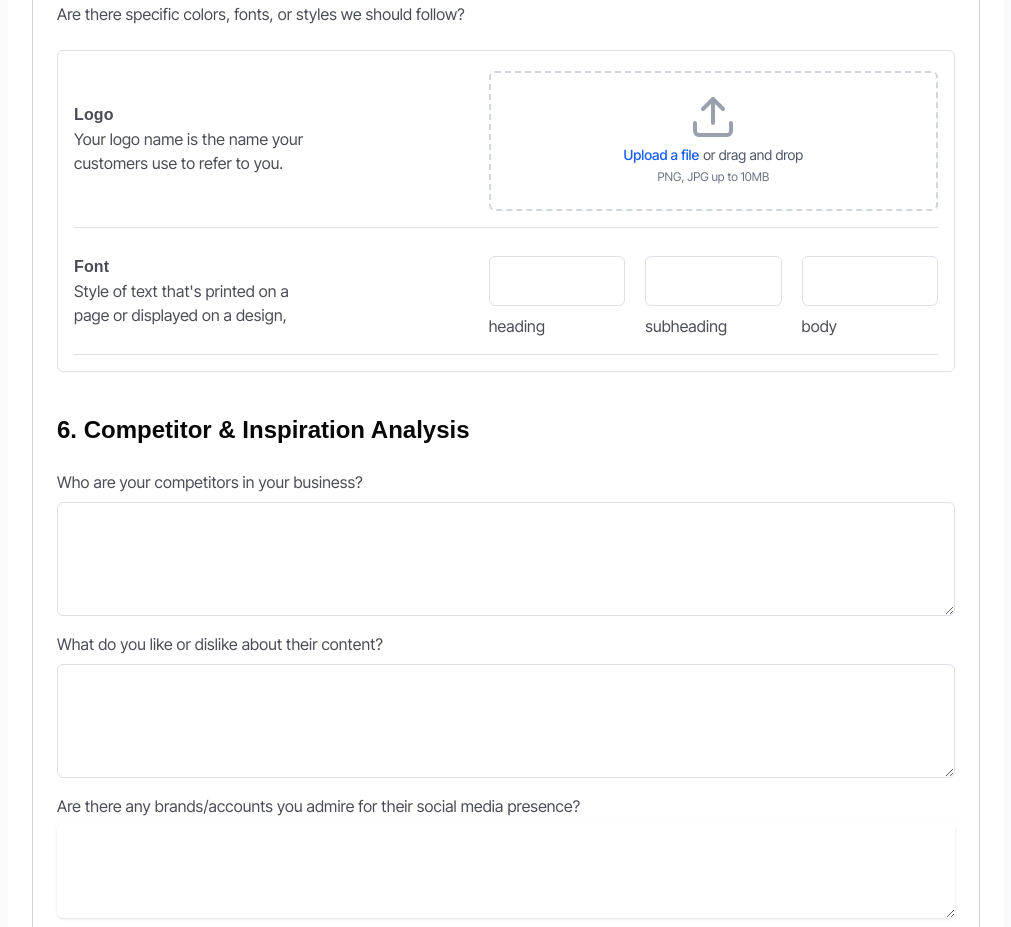
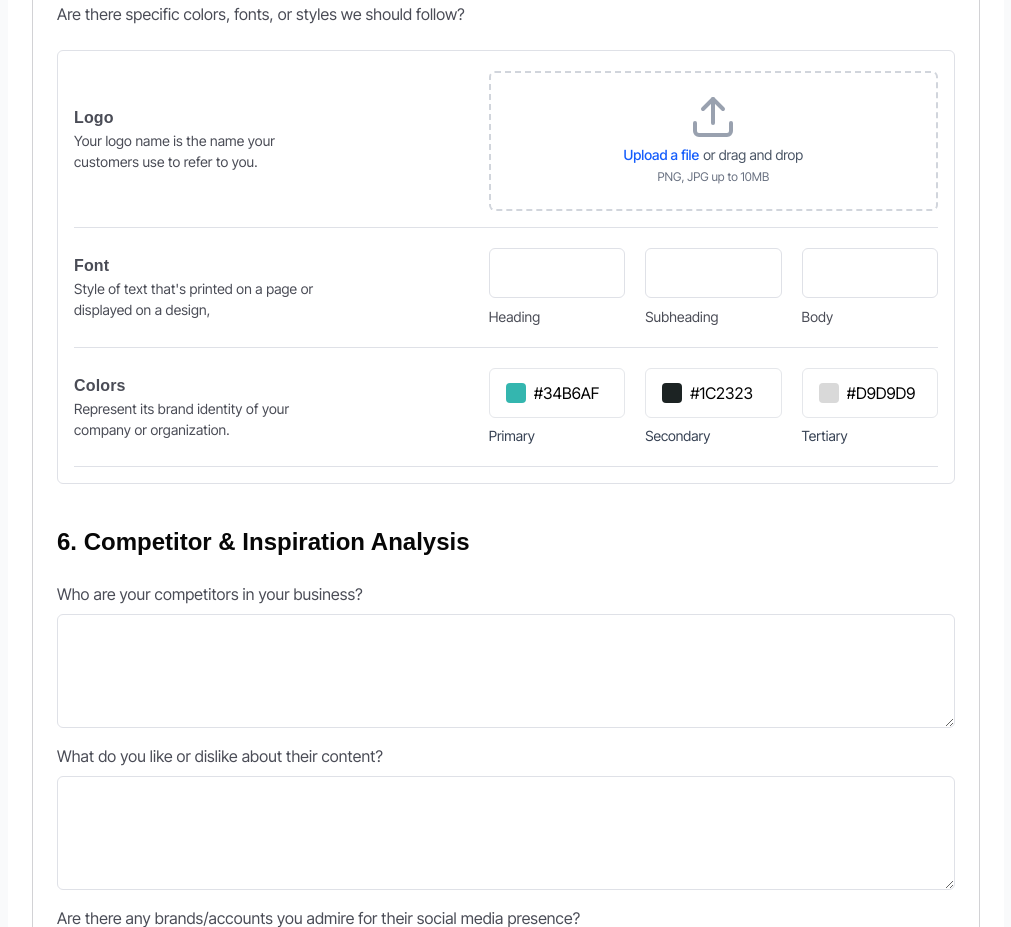
Before and after one commit to backbencherstudio/social-media-management, a Next.js app: page /client-questionery in a window 1280 px wide. Shown: the part 2300-3227 px from the top of the page, without its empty margins (134-1145 px from the left). Built offline with nearby package versions, Linux system fonts and the light colour scheme; a web font is replaced by a local one.

Commit message:
color template added on client questionery

```diff
--- a/app/(client)/client-questionery/_component/client-questionery.tsx
+++ b/app/(client)/client-questionery/_component/client-questionery.tsx
@@ -1,10 +1,11 @@
 "use client"
 
-import React from 'react';
+import React, { useState } from 'react';
 import { useForm } from 'react-hook-form';
 import { Send, Upload } from 'lucide-react';
 import Heading from '../../_components/heading-text';
 import ParagraphText from '../../_components/paragraph-text';
+import { HexColorPicker } from 'react-colorful';
 
 type FormData = {
   businessName: string;
@@ -40,15 +41,44 @@ type FormData = {
     subheading: string;
     body: string;
   };
+  colorSelect: {
+    primary: string;
+    secondary: string;
+    tertiary: string;
+  };
 };
 
 export default function ClientQuestioneryComponet() {
   const {
     register,
     handleSubmit,
+    setValue,
     formState: { errors },
-  } = useForm<FormData>();
+  } = useForm<FormData>({
+    defaultValues: {
+      colorSelect: {
+        primary: '#34B6AF',
+        secondary: '#1C2323',
+        tertiary: '#D9D9D9'
+      }
+    }
+  });
 
+  const [colors, setColors] = useState({
+    primary: '#34B6AF',
+    secondary: '#1C2323',
+    tertiary: '#D9D9D9'
+  });
+
+  const [activeColorPicker, setActiveColorPicker] = useState<string | null>(null);
+
+  const handleColorChange = (key: 'primary' | 'secondary' | 'tertiary', value: string) => {
+    setColors(prev => ({
+      ...prev,
+      [key]: value
+    }));
+    setValue(`colorSelect.${key}`, value);
+  };
   const onSubmit = (data: FormData) => {
     console.log(data);
   };
@@ -243,7 +273,7 @@ export default function ClientQuestioneryComponet() {
                   <div className='flex items-center justify-between border-b border-[#DFE1E7] pb-4'>
                     <div className='w-full md:max-w-[29%]'>
                       <h4 className="block text-base leading-[150%] tracking-[.16px] text-[#4A4C56]">Logo</h4>
-                      <p className="block text-base leading-[150%] tracking-[.16px] text-[#4A4C56]">Your logo name is the name your customers use to refer to you.</p>
+                      <p className="block text-sm leading-[150%] tracking-[.16px] text-[#4A4C56]">Your logo name is the name your customers use to refer to you.</p>
                     </div>
                     <div className="mt-1 w-full md:max-w-[52%] flex justify-center px-6 pt-5 pb-6 border-2 border-gray-300 border-dashed rounded-md">
                       <div className="space-y-1 text-center">
@@ -264,26 +294,74 @@ export default function ClientQuestioneryComponet() {
                       </div>
                     </div>
                   </div>
-                  <div className='flex items-center justify-between border-b border-[#DFE1E7] pb-4 pt-4'>
+                  <div className='flex items-center justify-between border-b border-[#DFE1E7] py-5'>
                     <div className='w-full md:max-w-[29%]'>
                       <h4 className="block text-base leading-[150%] tracking-[.16px] text-[#4A4C56]">Font</h4>
-                      <p className="block text-base leading-[150%] tracking-[.16px] text-[#4A4C56]">Style of text that's printed on a page or
+                      <p className="block text-sm leading-[150%] tracking-[.16px] text-[#4A4C56]">Style of text that's printed on a page or
                         displayed on a design,</p>
                     </div>
-                    <div className="mt-1 w-full md:max-w-[52%] flex justify-center  rounded-md">
+                    <div className=" w-full md:max-w-[52%] flex justify-center  rounded-md">
                       <div className="grid grid-cols-1 gap-5 sm:grid-cols-3">
                         {[
-                          ['heading', 'heading'],
-                          ['subheading', 'subheading'],
-                          ['body', 'body'],
+                          ['Heading', 'heading'],
+                          ['Subheading', 'subheading'],
+                          ['Body', 'body'],
                         ].map(([label, key]) => (
                           <div key={key} className='flex flex-col gap-2'>
                             <input
                               type="text"
                               {...register(`fontSelect.${key as keyof FormData["fontSelect"]}`)}
-                              className="mt-2 block w-full rounded-[6px] border border-[#DFE1E7] focus:outline-none py-3 px-2 focus:border-blue-500 focus:ring-blue-500"
+                              className="block w-full rounded-[6px] border border-[#DFE1E7] focus:outline-none py-3 px-2 focus:border-blue-500 focus:ring-blue-500"
                             />
-                            <label className="block text-base leading-[150%] tracking-[.16px] text-[#4A4C56]">{label}</label>
+                            <label className="block text-sm leading-[150%] tracking-[.16px] text-[#4A4C56]">{label}</label>
+                          </div>
+                        ))}
+                      </div>
+                    </div>
+                  </div>
+                  <div className='flex items-center justify-between border-b border-[#DFE1E7]  py-5'>
+                    <div className='w-full md:max-w-[29%] '>
+                      <h4 className="block text-base leading-[150%] tracking-[.16px] text-[#4A4C56]">Colors</h4>
+                      <p className="block text-sm leading-[150%] tracking-[.16px] text-[#4A4C56]">Represent its brand identity of your
+                        company or organization.</p>
+                    </div>
+                    <div className=" w-full md:max-w-[52%] flex justify-center  rounded-md">
+                      <div className="grid grid-cols-1 gap-5 sm:grid-cols-3">
+                        {[
+                          ['Primary', 'primary'],
+                          ['Secondary', 'secondary'],
+                          ['Tertiary', 'tertiary'],
+                        ].map(([label, key]) => (
+                          <div key={key} className="flex flex-col gap-2 relative">
+                            <div className="flex px-4 py-3 gap-2
+                             items-center rounded-md border border-gray-200 overflow-hidden">
+                              <button
+                                type="button"
+                                className="w-5 h-5 rounded-[4px] flex-shrink-0 cursor-pointer  "
+                                style={{ backgroundColor: colors[key as keyof typeof colors] }}
+                                onClick={() => setActiveColorPicker(activeColorPicker === key ? null : key)}
+                              />
+                              <input
+                                type="text"
+                                value={colors[key as keyof typeof colors]}
+                                onChange={(e) => handleColorChange(key as 'primary' | 'secondary' | 'tertiary', e.target.value)}
+                                className="w-full border-none  focus:outline-none focus:ring-0"
+                                {...register(`colorSelect.${key as keyof FormData["colorSelect"]}`)}
+                              />
+                            </div>
+                            {activeColorPicker === key && (
+                              <div className="absolute z-10 top-12 ">
+                                <div className="fixed inset-0 " onClick={() => setActiveColorPicker(null)} />
+                                <div className="relative z-20 ">
+                                  <HexColorPicker
+                                  className=''
+                                    color={colors[key as keyof typeof colors]}
+                                    onChange={(color) => handleColorChange(key as 'primary' | 'secondary' | 'tertiary', color)}
+                                  />
+                                </div>
+                              </div>
+                            )}
+                            <label className="block text-sm text-gray-700">{label}</label>
                           </div>
                         ))}
                       </div>
@@ -299,7 +377,7 @@ export default function ClientQuestioneryComponet() {
             <h2 className="text-2xl font-semibold text-[#070707] lg:mb-6 md:mb-4 mb-3">6. Competitor & Inspiration Analysis</h2>
             <div className="space-y-4">
               <div>
-                  <label className="block text-base leading-[150%] tracking-[.16px] text-[#4A4C56]">
+                <label className="block text-base leading-[150%] tracking-[.16px] text-[#4A4C56] ">
                   Who are your competitors in your business?
                 </label>
                 <textarea
@@ -401,6 +479,6 @@ export default function ClientQuestioneryComponet() {
         </form>
       </div>
     </div>
-    </div>
+    </div >
   );
 }
--- a/package.json
+++ b/package.json
@@ -35,6 +35,7 @@
     "postcss": "^8.5.3",
     "react": "^19.0.0",
     "react-chartjs-2": "^5.3.0",
+    "react-colorful": "^5.6.1",
     "react-day-picker": "^9.6.7",
     "react-dnd": "^16.0.1",
     "react-dom": "^19.0.0",
@@ -58,7 +59,7 @@
     "@types/react": "^19",
     "@types/react-dom": "^19",
     "autoprefixer": "^10.4.21",
-    "tailwindcss": "4.1.0",
+    "tailwindcss": "^4.1.4",
     "typescript": "^5"
   },
   "packageManager": "yarn@1.22.22+sha512.a6b2f7906b721bba3d67d4aff083df04dad64c399707841b7acf00f6b133b7ac24255f2652fa22ae3534329dc6180534e98d17432037ff6fd140556e2bb3137e"
```
Also changed, not shown: 1 other file (tests, documents, lock files or other folders). Lines whose indentation alone changed are shown as unchanged.
